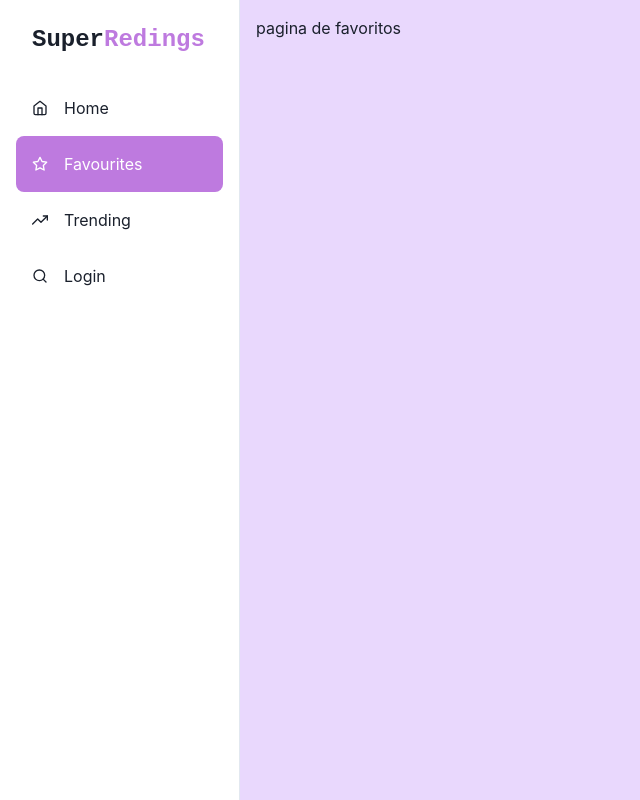
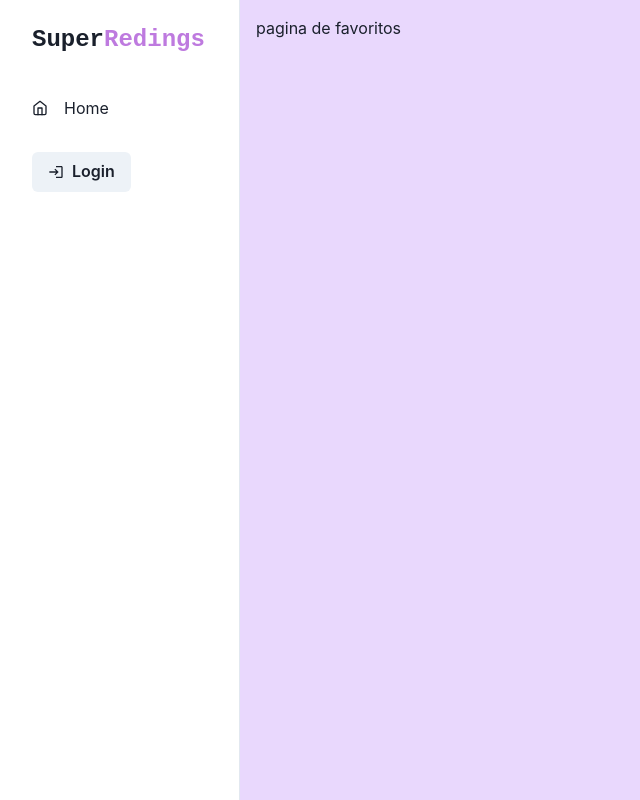
Before and after one commit to ericagerez/superedings, a React (Create React App) app: page /favourites in a window 1280 px wide. Shown: the whole page, without its empty margins (0-640 px from the left). Built offline with nearby package versions, Linux system fonts and the light colour scheme.

Commit message:
comportamiento para login

```diff
--- a/src/actions/loginAction.tsx
+++ b/src/actions/loginAction.tsx
@@ -21,5 +21,11 @@ export const login = () => async (dispatch: any) => {
         })
         console.log(error);
     }
+}
+
+export const logout = () => async (dispatch: any) => {
+    dispatch({
+            type: ReducerTypes.LOGOUT_USER,
+        });
 
 }
--- a/src/actions/types.tsx
+++ b/src/actions/types.tsx
@@ -1,5 +1,6 @@
 export enum ReducerTypes {
     SET_ERROR = 'SET_ERROR',
     SET_ALL_SUPERHEROES = 'SET_ALL_SUPERHEROES',
-    LOGIN_USER = 'LOGIN_USER'
+    LOGIN_USER = 'LOGIN_USER',
+    LOGOUT_USER = 'LOGOUT_USER'
 }
--- a/src/components/login/LoginComponent.tsx
+++ b/src/components/login/LoginComponent.tsx
@@ -3,7 +3,7 @@ import { FcGoogle } from 'react-icons/fc';
 import { useDispatch } from 'react-redux';
 import { useHistory } from 'react-router';
 import { login } from '../../actions/loginAction';
-
+import Nav from '../../components/navbar/Nav';
 
 export default function LoginComponent() {
 
@@ -16,12 +16,7 @@ export default function LoginComponent() {
 	}
 
   return (
-	<Flex
-		minH={'100vh'}
-		align={'center'}
-		justify={'center'}
-		bg={useColorModeValue('gray.50', 'gray.800')}
-	>
+	<Nav>
 		<Stack
 			spacing={4}
 			w={'full'}
@@ -31,6 +26,8 @@ export default function LoginComponent() {
 			boxShadow={'lg'}
 			p={6}
 			my={12}
+			m={'90px auto'}
+			justify={'center'}
 		>
 			<Heading lineHeight={1.1} fontSize={{ base: '2xl', md: '3xl' }} >
 				<Center> Iniciar sesión</Center>
@@ -48,6 +45,6 @@ export default function LoginComponent() {
 				</Button>
 			</Stack>
 		</Stack>
-	</Flex>
+	</Nav>
   );
 }
--- a/src/components/navbar/SidebarContent.tsx
+++ b/src/components/navbar/SidebarContent.tsx
@@ -1,11 +1,16 @@
 import React, { ReactNode } from 'react';
-import { IconButton, Box, CloseButton, Flex, Icon, useColorModeValue, Link, Drawer, DrawerContent, Text, useDisclosure, BoxProps, FlexProps,} from '@chakra-ui/react';
+import { IconButton, Box, CloseButton, Flex, Icon, useColorModeValue, Button, Link, Drawer, DrawerContent, Text, useDisclosure, BoxProps, FlexProps,} from '@chakra-ui/react';
 import { FiHome, FiTrendingUp, FiSearch, FiStar, FiSettings, FiMenu, } from 'react-icons/fi';
+import { MdLogin } from 'react-icons/md';
+import { BiLogOut } from 'react-icons/bi'
 import { IconType } from 'react-icons';
 import { ReactText } from 'react';
 import MobileNav from './MobileNav';
 import NavItem from './NavItem';
 import styles from '../styles/theme.module.css';
+import { useDispatch, useSelector } from 'react-redux';
+import { logout } from '../../actions/loginAction';
+import { useHistory } from 'react-router';
 
 interface LinkItemProps {
     name: string;
@@ -15,10 +20,9 @@ interface LinkItemProps {
 
 const LinkItems: Array<LinkItemProps> = [
     { name: 'Home', icon: FiHome, url: '/home' },
-    { name: 'Favourites', icon: FiStar, url: '/favourites' },
-    { name: 'Trending', icon: FiTrendingUp, url: '/trending' },
-    { name: 'Login', icon: FiSearch, url: '/login'  },
-
+    /* { name: 'Favourites', icon: FiStar, url: '/favourites' },
+    { name: 'Login', icon: MdLogin, url: '/login'  },
+    { name: 'Logout', icon: BiLogOut, url: '#'  }, */
   ];
 
 interface SidebarProps extends BoxProps {
@@ -30,6 +34,15 @@ interface SidebarProps extends BoxProps {
   }
 
   const SidebarContent = ({ onClose, ...rest }: SidebarProps) => {
+
+	const dispatch = useDispatch();
+	let history = useHistory();
+    let {user} = useSelector((state: any) => state.loginReducer);
+
+	const handleOnClik = () => {
+		user ? dispatch(logout()) : history.push('/login');
+	}
+
     return (
           <Box
 				bg={useColorModeValue('white', 'gray.900')}
@@ -45,11 +58,21 @@ interface SidebarProps extends BoxProps {
 					</Text>
 					<CloseButton display={{ base: 'flex', md: 'none' }} onClick={onClose} />
 				</Flex>
+
 				{LinkItems.map((link) => (
 					<NavItem key={link.name} url={link.url} icon={link.icon} className={isActiveItem(link.name) ? styles.primaryColorBg : undefined}>
 						{link.name}
 					</NavItem>
 				))}
+				<Box p="4" mx="4" mr="4">
+					<Button
+						leftIcon={user ? <BiLogOut />: <MdLogin/>}
+						onClick={handleOnClik}
+					>
+						{user ? "Logout" : "Login"}
+					</Button >
+				</Box>
+
           </Box>
       );
   };
--- a/src/components/pagedetails/PanelDetails.tsx
+++ b/src/components/pagedetails/PanelDetails.tsx
@@ -1,15 +1,21 @@
-import { Container, SimpleGrid, Image, Flex, Heading, Text, Stack, StackDivider, Icon, useColorModeValue,Center, Grid, GridItem, Box, chakra  } from '@chakra-ui/react';
+import { Container, SimpleGrid, Image, Flex, Heading, Text, Stack, Button, Link, useColorModeValue,Center, Grid, GridItem, Box, chakra  } from '@chakra-ui/react';
 import SuperHeroeCard from '../cards/SuperHeroeCard';
 import { MdWork, MdLocationOn } from 'react-icons/md';
 import Feature from './Feature';
 import FormComment from '../forms/FormComment';
 import SectionComments from '../forms/SectionComments';
-import { useSelector } from 'react-redux';
+import { useDispatch, useSelector } from 'react-redux';
+import { login } from '../../actions/loginAction';
 
 const PanelDetails = (props: any) => {
 
     const genero = props.superheroe.appearance.gender;
+	const dispatch = useDispatch();
 	let {user} = useSelector((state: any) => state.loginReducer);
+
+	const handleLinkLogin = () => {
+		dispatch(login());
+	}
 
     return (
 		<Container bg="" maxW="full" mt={0} centerContent overflow="hidden">
@@ -58,7 +64,7 @@ const PanelDetails = (props: any) => {
 						</Box>:
 						<Heading as="h3" size="lg" textAlign="center" m='15px'>
 							Para escribir un comentario acerca de <chakra.p color={'#be7adf'}>{props.superheroe.name}</chakra.p>
-							por favor inicia sesión.
+							por favor <Link onClick={handleLinkLogin}><em>inicie sesión</em></Link>
 				  		</Heading>
 				}
 
--- a/src/reducers/loginReducer.tsx
+++ b/src/reducers/loginReducer.tsx
@@ -9,6 +9,12 @@ const loginReducer = (state = initialState, action: any) => {
                 user: action.payload,
                 loading: false
             };
+        case ReducerTypes.LOGOUT_USER:
+            return {
+                ...state,
+                user: '',
+                loading: false
+            }
         case ReducerTypes.SET_ERROR:
             return {
                 ...state,
```
Lines whose indentation alone changed are shown as unchanged.
